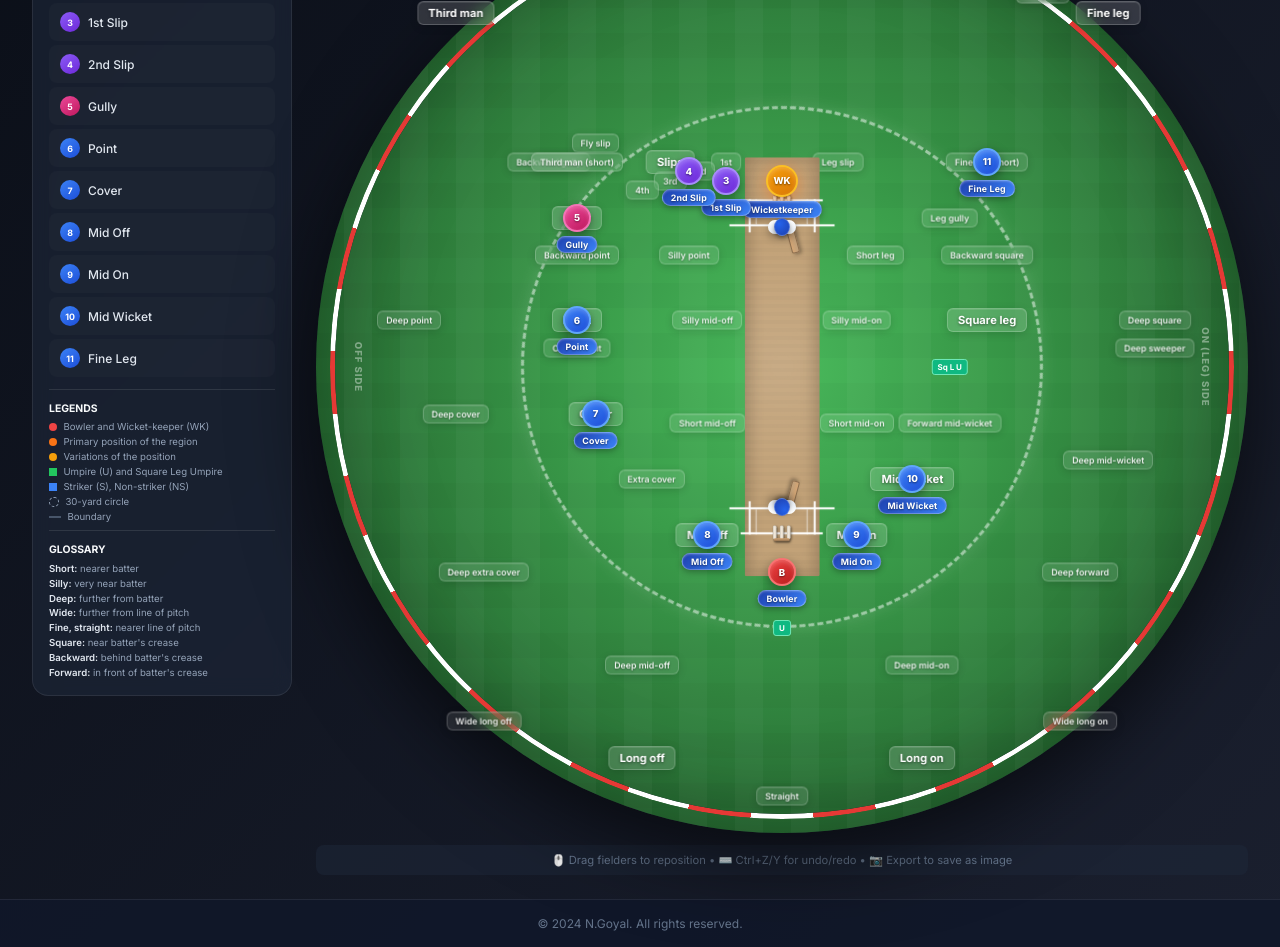
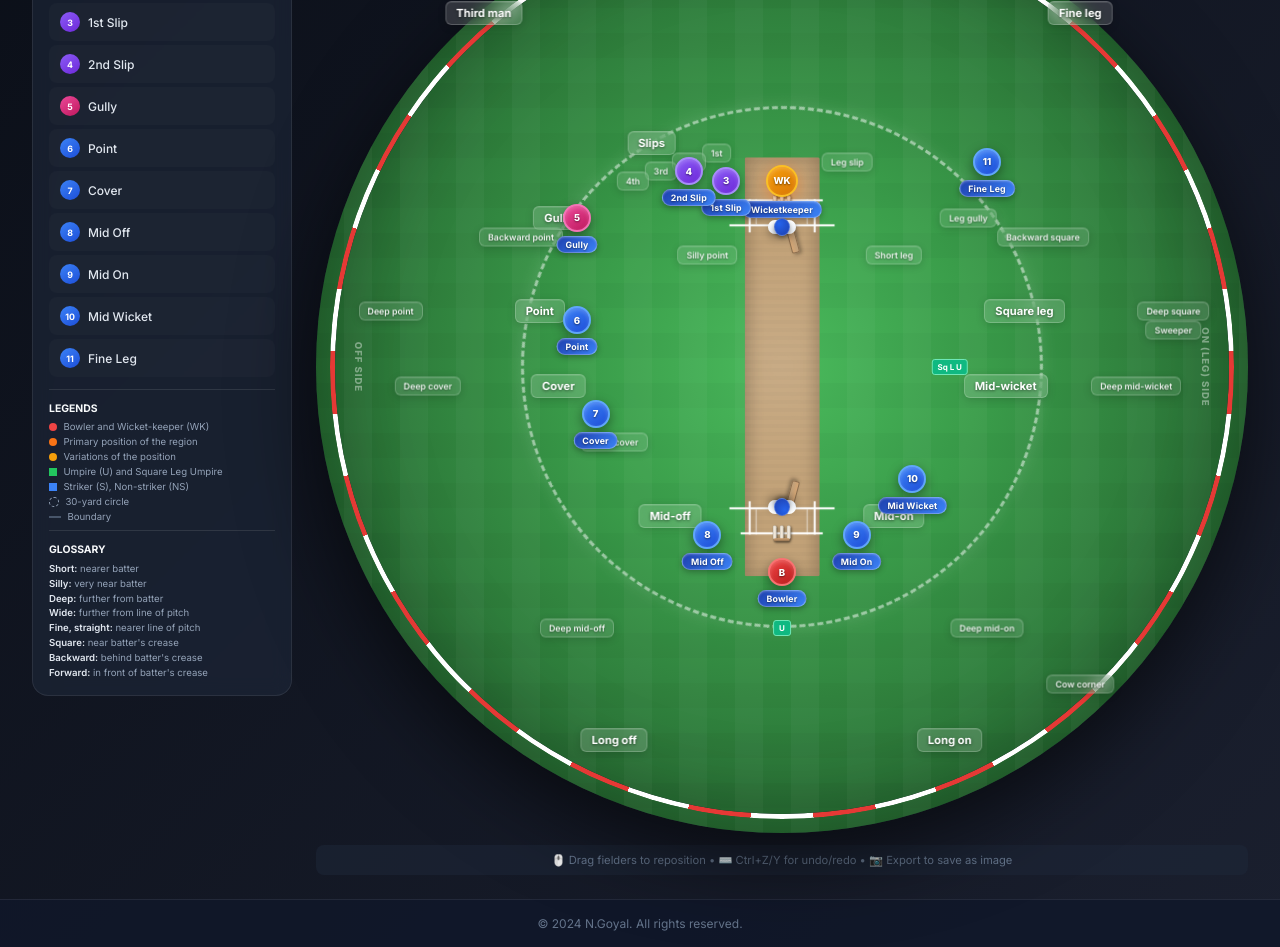
Before and after one commit to navendugoyal19/Cricket-field-position, a React (Vite) app: page / in a window 1280 px wide. Shown: the part 300-1247 px from the top of the page. Built offline with nearby package versions, Linux system fonts and the light colour scheme.

Commit message:
Fix: Clean up labels - remove overlaps, keep within field bounds

```diff
--- a/src/components/CricketField.tsx
+++ b/src/components/CricketField.tsx
@@ -24,80 +24,59 @@ import { getFielderColor } from '../utils/fieldPositions';
 // Carefully placed based on cricket field layout
 const POSITION_LABELS = [
     // ============================================
-    // 30-YARD CIRCLE: 22% inset
-    // Inside circle: x: 22-78%, y: 22-78%
+    // Field bounds: 5-95% to stay inside the oval
+    // 30-yard circle: ~22% inset
     // ============================================
 
-    // BOUNDARY - OUTSIDE circle (y < 22% or y > 78%)
-    { name: 'Third man', x: 15, y: 12, size: 'large' },
-    { name: 'Fine leg', x: 85, y: 12, size: 'large' },
-    { name: 'Long leg', x: 78, y: 10, size: 'small' },
-    { name: 'Long stop', x: 50, y: 5, size: 'small' },
+    // BEHIND WICKET - Boundary (y: 8-18%)
+    { name: 'Third man', x: 18, y: 12, size: 'large' },
+    { name: 'Fine leg', x: 82, y: 12, size: 'large' },
+    { name: 'Long leg', x: 72, y: 8, size: 'small' },
 
-    // SLIPS - INSIDE circle (y: 26-32%)
-    { name: 'Slips', x: 38, y: 28, size: 'large' },
-    { name: '1st', x: 44, y: 28, size: 'small' },
-    { name: '2nd', x: 41, y: 29, size: 'small' },
-    { name: '3rd', x: 38, y: 30, size: 'small' },
-    { name: '4th', x: 35, y: 31, size: 'small' },
-    { name: 'Fly slip', x: 30, y: 26, size: 'small' },
+    // SLIPS AREA (y: 26-32%)
+    { name: 'Slips', x: 36, y: 26, size: 'large' },
+    { name: '1st', x: 43, y: 27, size: 'small' },
+    { name: '2nd', x: 40, y: 28, size: 'small' },
+    { name: '3rd', x: 37, y: 29, size: 'small' },
+    { name: '4th', x: 34, y: 30, size: 'small' },
 
-    // GULLY - INSIDE circle (x: 28%, y: 34%)
-    { name: 'Gully', x: 28, y: 34, size: 'large' },
-    { name: 'Backward gully', x: 25, y: 28, size: 'small' },
+    // GULLY & CLOSE CATCHERS (y: 30-38%)
+    { name: 'Gully', x: 26, y: 34, size: 'large' },
+    { name: 'Leg slip', x: 57, y: 28, size: 'small' },
+    { name: 'Leg gully', x: 70, y: 34, size: 'small' },
+    { name: 'Short leg', x: 62, y: 38, size: 'small' },
+    { name: 'Silly point', x: 42, y: 38, size: 'small' },
 
-    // LEG SIDE CLOSE - INSIDE circle
-    { name: 'Leg slip', x: 56, y: 28, size: 'small' },
-    { name: 'Leg gully', x: 68, y: 34, size: 'small' },
-    { name: 'Short leg', x: 60, y: 38, size: 'small' },
+    // SQUARE - OFF SIDE (x: 26-30%)
+    { name: 'Point', x: 24, y: 44, size: 'large' },
+    { name: 'Backward point', x: 22, y: 36, size: 'small' },
+    { name: 'Deep point', x: 8, y: 44, size: 'small' },
 
-    // POINT - INSIDE circle (x: 28%)
-    { name: 'Point', x: 28, y: 45, size: 'large' },
-    { name: 'Backward point', x: 28, y: 38, size: 'small' },
-    { name: 'Deep point', x: 10, y: 45, size: 'small' },
+    // SQUARE - LEG SIDE (x: 70-78%)
+    { name: 'Square leg', x: 76, y: 44, size: 'large' },
+    { name: 'Backward square', x: 78, y: 36, size: 'small' },
+    { name: 'Deep square', x: 92, y: 44, size: 'small' },
 
-    // SQUARE LEG - INSIDE circle (x: 72%)
-    { name: 'Square leg', x: 72, y: 45, size: 'large' },
-    { name: 'Backward square', x: 72, y: 38, size: 'small' },
-    { name: 'Deep square', x: 90, y: 45, size: 'small' },
+    // COVER AREA (y: 50-58%)
+    { name: 'Cover', x: 26, y: 52, size: 'large' },
+    { name: 'Extra cover', x: 32, y: 58, size: 'small' },
+    { name: 'Deep cover', x: 12, y: 52, size: 'small' },
 
-    // SILLY POSITIONS - INSIDE circle
-    { name: 'Silly point', x: 40, y: 38, size: 'small' },
-    { name: 'Silly mid-off', x: 42, y: 45, size: 'small' },
-    { name: 'Silly mid-on', x: 58, y: 45, size: 'small' },
+    // MID-WICKET AREA (y: 50-58%)
+    { name: 'Mid-wicket', x: 74, y: 52, size: 'large' },
+    { name: 'Deep mid-wicket', x: 88, y: 52, size: 'small' },
+    { name: 'Sweeper', x: 92, y: 46, size: 'small' },
 
-    // COVER - INSIDE circle (x: 30%)
-    { name: 'Cover point', x: 28, y: 48, size: 'small' },
-    { name: 'Cover', x: 30, y: 55, size: 'large' },
-    { name: 'Extra cover', x: 36, y: 62, size: 'small' },
-    { name: 'Deep cover', x: 15, y: 55, size: 'small' },
+    // MID-OFF / MID-ON (y: 64-72%)
+    { name: 'Mid-off', x: 38, y: 66, size: 'large' },
+    { name: 'Mid-on', x: 62, y: 66, size: 'large' },
+    { name: 'Deep mid-off', x: 28, y: 78, size: 'small' },
+    { name: 'Deep mid-on', x: 72, y: 78, size: 'small' },
 
-    // MID-WICKET - INSIDE circle (x: 64-70%)
-    { name: 'Mid-wicket', x: 64, y: 62, size: 'large' },
-    { name: 'Forward mid-wicket', x: 68, y: 56, size: 'small' },
-    { name: 'Deep mid-wicket', x: 85, y: 60, size: 'small' },
-    { name: 'Deep sweeper', x: 90, y: 48, size: 'small' },
-
-    // MID-OFF/ON - INSIDE circle (x: 42%, 58%)
-    { name: 'Mid-off', x: 42, y: 68, size: 'large' },
-    { name: 'Short mid-off', x: 42, y: 56, size: 'small' },
-    { name: 'Deep mid-off', x: 35, y: 82, size: 'small' },
-    { name: 'Deep extra cover', x: 18, y: 72, size: 'small' },
-    { name: 'Mid-on', x: 58, y: 68, size: 'large' },
-    { name: 'Short mid-on', x: 58, y: 56, size: 'small' },
-    { name: 'Deep mid-on', x: 65, y: 82, size: 'small' },
-    { name: 'Deep forward', x: 82, y: 72, size: 'small' },
-
-    // FINE POSITIONS - INSIDE circle (y: 28%)
-    { name: 'Fine leg (short)', x: 72, y: 28, size: 'small' },
-    { name: 'Third man (short)', x: 28, y: 28, size: 'small' },
-
-    // BOUNDARY - OUTSIDE circle (y > 78%)
-    { name: 'Long off', x: 35, y: 92, size: 'large' },
-    { name: 'Wide long off', x: 18, y: 88, size: 'small' },
-    { name: 'Long on', x: 65, y: 92, size: 'large' },
-    { name: 'Wide long on', x: 82, y: 88, size: 'small' },
-    { name: 'Straight', x: 50, y: 96, size: 'small' },
+    // BOUNDARY - LONG (y: 88-94%)
+    { name: 'Long off', x: 32, y: 90, size: 'large' },
+    { name: 'Long on', x: 68, y: 90, size: 'large' },
+    { name: 'Cow corner', x: 82, y: 84, size: 'small' },
 ];
 
 interface CricketFieldProps {
```
